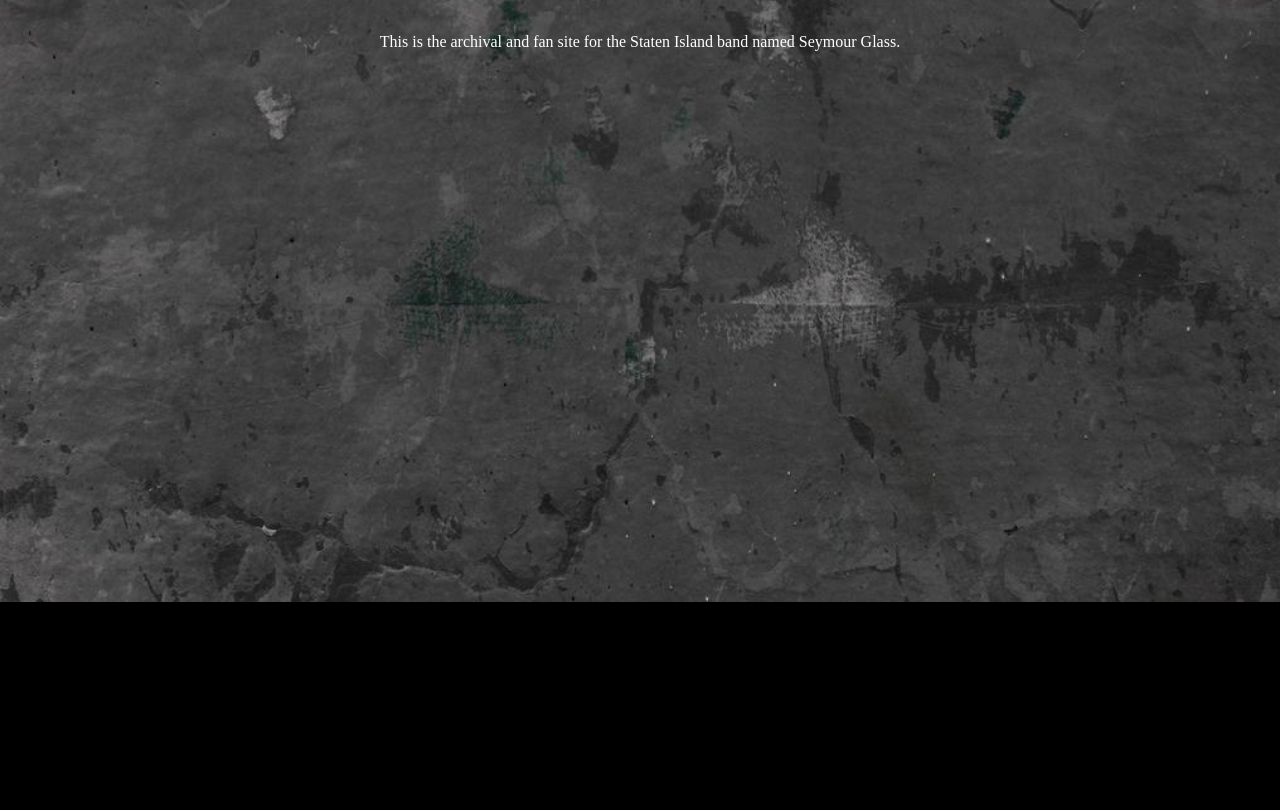
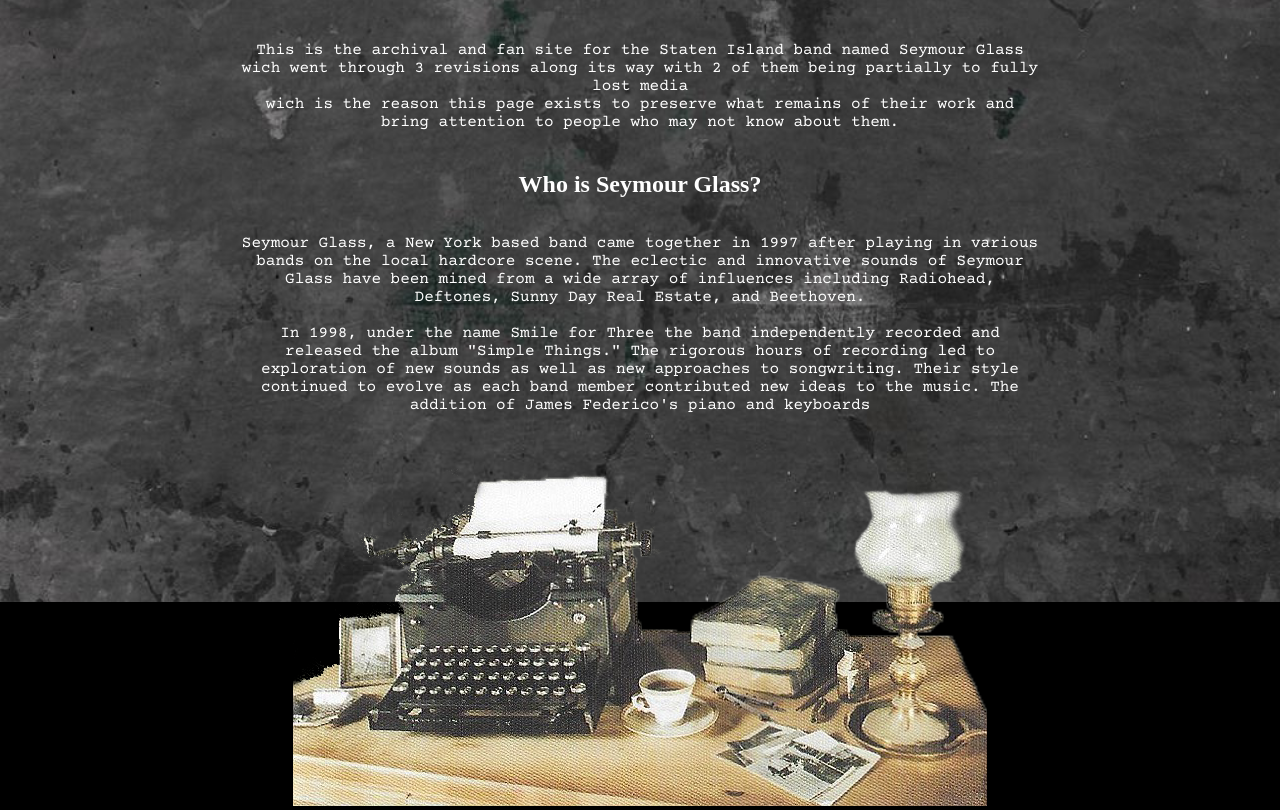
Before and after one commit to owen-the-kid/SeymourGlassSite, a plain HTML site: page pages/main.html in a window 1280 px wide. Shown: the part 198-1008 px from the top of the page. Before the commit the page ends 816 px from the top, so only its background shows below. Drawn offline with nearby package versions, Linux system fonts and the light colour scheme; a web font is replaced by a local one.

Commit message:
continued building of site

```diff
--- a/pages/main.html
+++ b/pages/main.html
@@ -19,10 +19,18 @@
     </header>
     <div id="mainArticle">
     <h1>Welcome to The Seymour Glass Fan Page</h1>
-    <p>This is the archival and fan site for the Staten Island band named Seymour Glass.</p>
+    <p>This is the archival and fan site for the Staten Island band named Seymour Glass wich went through 3 revisions along its way with 2 of them being partially to fully lost media<br>
+    wich is the reason this page exists to preserve what remains of their work and bring attention to people who may not know about them.</p>
+    <h2>Who is Seymour Glass?</h2>
+    <p>
+         Seymour Glass, a New York based band came together in 1997 after playing in various bands on the local hardcore scene. The eclectic and innovative sounds of Seymour Glass have been mined from a wide array of influences including Radiohead, Deftones, Sunny Day Real Estate, and Beethoven.
+        <br>
+        <br>
+        In 1998, under the name Smile for Three the band independently recorded and released the album "Simple Things." The rigorous hours of recording led to exploration of new sounds as well as new approaches to songwriting. Their style continued to evolve as each band member contributed new ideas to the music. The addition of James Federico's piano and keyboards
+    </p>
     </div>
     <footer>
-
+        <img src="../images/SG-NTSBottom.png" alt="The Desk from Note To Self">
     </footer>
 </body>
 </html>
--- a/styles/core.css
+++ b/styles/core.css
@@ -1,4 +1,13 @@
 @import url(https://db.onlinewebfonts.com/c/08d650113a671928fa80a338975338ec?family=Trade+Gothic+Next+Rust+W01+Hv);
+@import url('https://fonts.googleapis.com/css2?family=Courier+Prime:wght@400;700&family=IBM+Plex+Mono:wght@400;600&family=Space+Mono:wght@400;700&display=swap');
+
+:root {
+    --font-trade-gothic: "Trade Gothic Next Rust W01 Hv";
+    --font-courier: "Courier Prime", monospace;
+    --font-ibm-plex: "IBM Plex Mono", monospace;
+    --font-space-mono: "Space Mono", monospace;
+    --font-helvetica: "Helvetica Neue", Helvetica, Arial, sans-serif;
+}
 
 header nav ul
 {
--- a/styles/main.css
+++ b/styles/main.css
@@ -26,4 +26,31 @@ body::before
     align-items: center;
     justify-content: center;
     padding: 20px;
+    max-width: 800px;
+    margin: 0 auto;
 }
+
+#mainArticle h1
+{
+    font-family: "Trade Gothic Next Rust W01 Hv";
+    margin-bottom: 30px;
+    text-align: center;
+}
+
+#mainArticle > p
+{
+    font-family: "Courier Prime", monospace;
+    text-align: center;
+    margin-bottom: 20px;
+}
+
+
+footer
+{
+    margin-top: auto;
+    padding: 0px;
+    margin: 0px;
+    text-align: center;
+    width: 100%;
+    font-size: 0.9em;
+}
```
Also changed, not shown: pages/about.html (+7 -5 lines), styles/about.css (+13 -3 lines), images/SG-NTSBottom.png (added).
